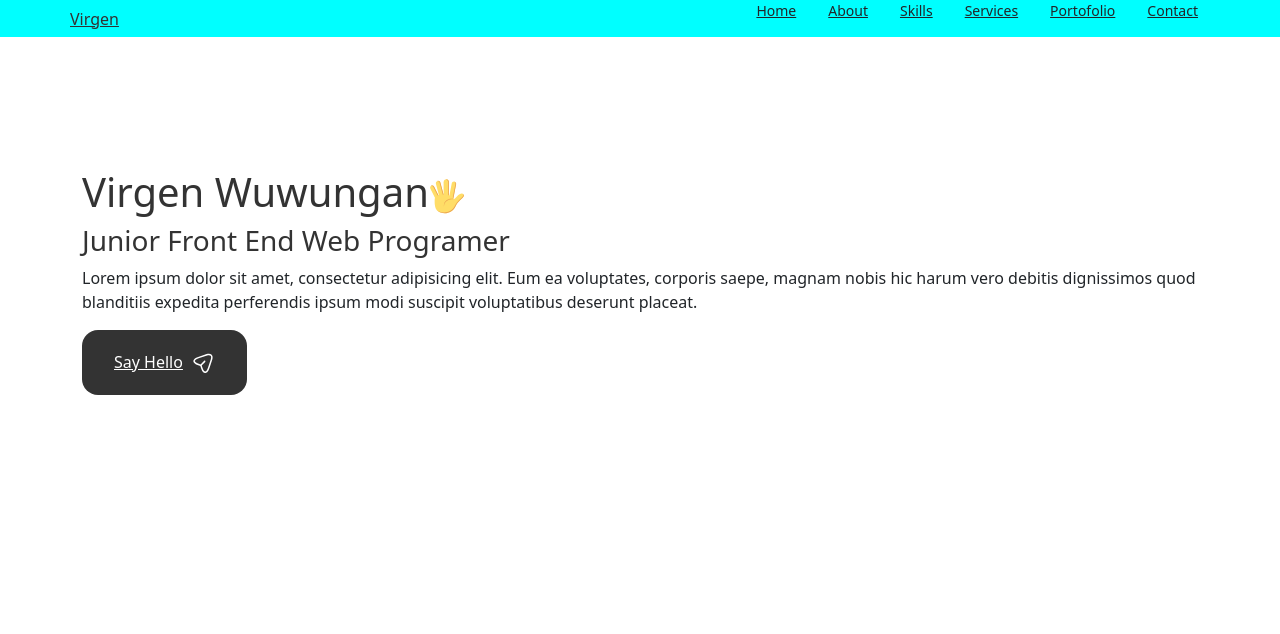
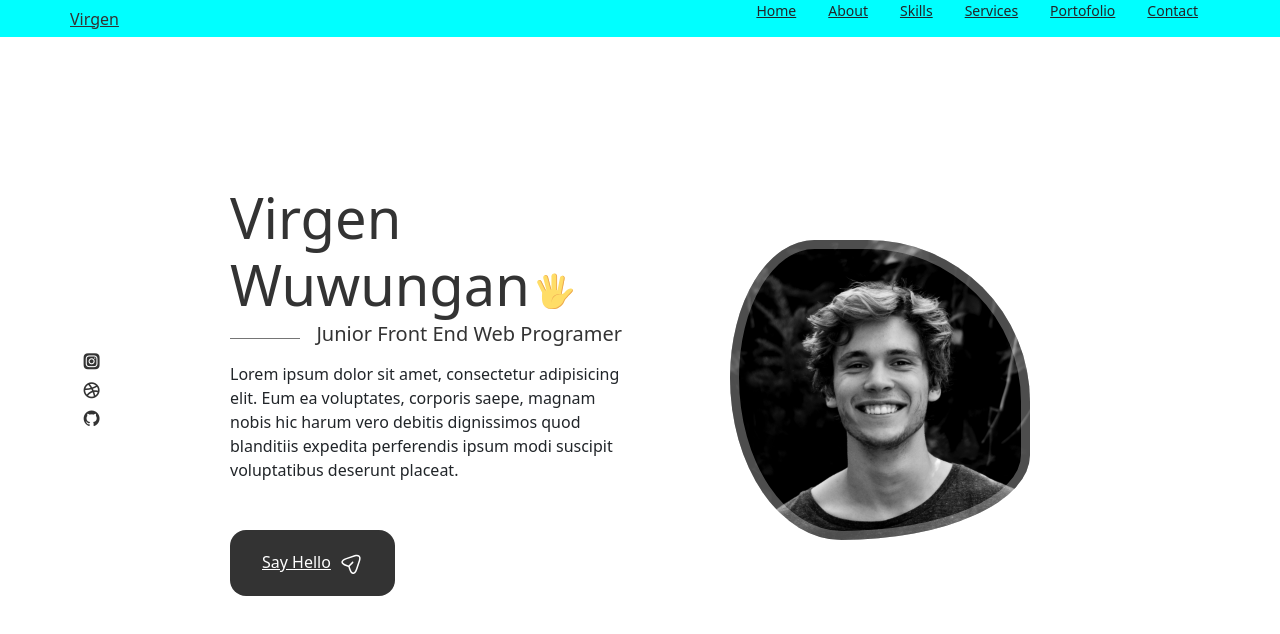
Before and after one commit to Na-Ku/Virgen_Portfolio, a React (Create React App) app: page / in a window 1280 px wide. Shown: the top 634 px of the page. Built offline with nearby package versions, Linux system fonts and the light colour scheme.

Commit message:
bagian profil hampir selesai

```diff
--- a/src/components/home/Home.jsx
+++ b/src/components/home/Home.jsx
@@ -1,4 +1,5 @@
 import React from "react";
+import "./home.css";
 import Social from "./Social";
 import Data from "./Data";
 
--- a/src/components/home/home.css
+++ b/src/components/home/home.css
@@ -0,0 +1,76 @@
+.home__content {
+  grid-template-columns: 116px repeat(2, 1fr);
+  padding-top: 5.5rem;
+  column-gap: 2rem;
+  align-items: center;
+}
+
+.home__social {
+  display: grid;
+  grid-template-columns: max-content;
+  row-gap: 1;
+}
+
+.home__social-icon {
+  font-size: 1.2rem;
+  color: var(--title-color);
+}
+
+.home__title {
+  font-size: var(--big-font-size);
+  margin-bottom: var(--mb-0-25);
+}
+
+.home__subtitle {
+  position: relative;
+  font-size: var(--h3-font-size);
+  padding-left: 5.4rem;
+  font-weight: var(--font-normal);
+  margin-bottom: var(--mb-1);
+}
+
+.home__subtitle::before {
+  content: "";
+  position: absolute;
+  width: 70px;
+  height: 1px;
+  background-color: var(--text-color);
+  left: 0;
+  top: 1rem;
+}
+
+.home__description {
+  max-width: 400px;
+  margin-bottom: var(--mb-3);
+}
+
+.home__hand {
+  width: 38px;
+  height: 38%;
+  margin-left: 0.4rem;
+}
+
+.home__img {
+  background: url(../../assets/profile.jpg);
+  background-repeat: no-repeat;
+  background-position: center;
+  background-size: cover;
+  box-shadow: inset 0 0 0 9px rgb(255 255 255 / 30%);
+  order: 1;
+  justify-content: center;
+  width: 300px;
+  height: 300px;
+  animation: profile_animate 8s ease-in-out infinite 1s;
+}
+
+@keyframes profile_animate {
+  0% {
+    border-radius: 60% 40% 30% 70%/60% 30% 70% 40%;
+  }
+  50% {
+    border-radius: 30% 60% 70% 40%/50% 60% 30% 60%;
+  }
+  100% {
+    border-radius: 60% 40% 30% 70%/60% 30% 70% 40%;
+  }
+}
```
